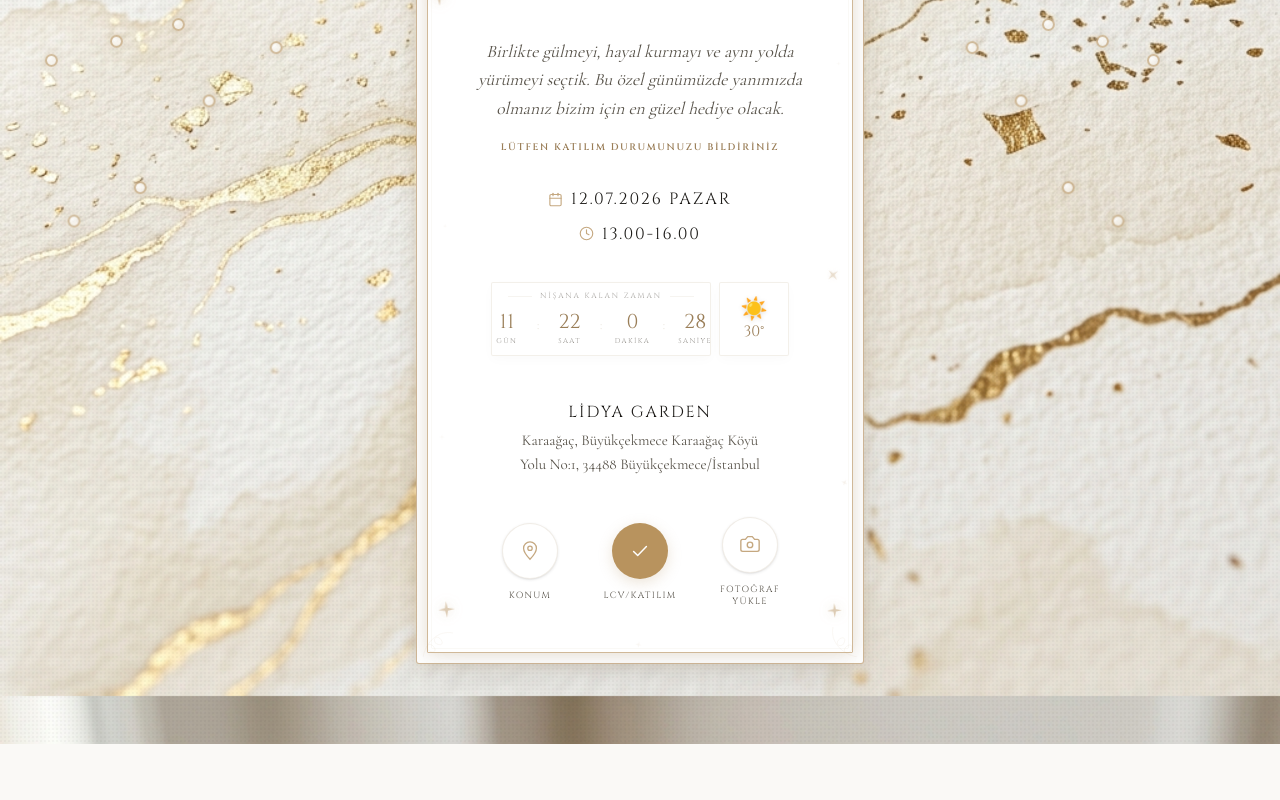
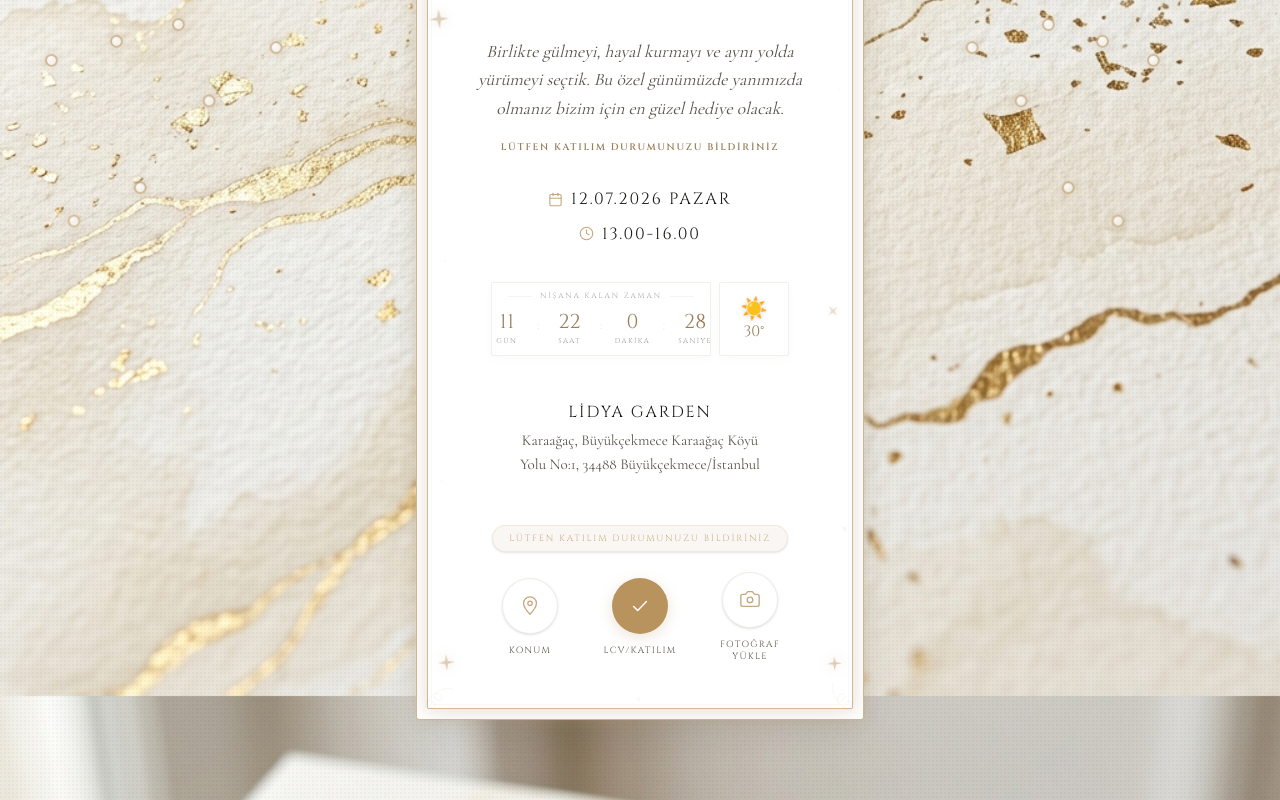
Before and after one commit to alperentagmann/ahmet-nesrin-nisan, a Next.js app: page /invite in a window 1280 px wide. Shown: the part 584-1384 px from the top of the page. Before the commit the page ends 1328 px from the top, so only its background shows below. Built offline with nearby package versions, Linux system fonts and the light colour scheme; no server answers.

Commit message:
style: LCV katilim uyari metni form icinden alinarak ana sayfadaki LCV butonunun uzerine yerlestirildi

```diff
--- a/app/invite/page.tsx
+++ b/app/invite/page.tsx
@@ -288,9 +288,17 @@ export default function InvitePage() {
         )}
 
         {/* Action buttons */}
-        <div className="flex items-center justify-center gap-6 pt-2 z-10">
-          <CircleAction
-            icon={<MapPinIcon />}
+        <div className="flex flex-col items-center gap-5 pt-4 z-10">
+          {/* LCV Reminder */}
+          <div className="animate-[pulse_3s_ease-in-out_infinite]">
+            <p className="font-display text-[9px] tracking-[0.2em] uppercase text-[#c5a880] bg-[#c5a880]/10 py-1.5 px-4 rounded-full border border-[#c5a880]/20 text-center shadow-sm">
+              Lütfen katılım durumunuzu bildiriniz
+            </p>
+          </div>
+
+          <div className="flex items-center justify-center gap-6">
+            <CircleAction
+              icon={<MapPinIcon />}
             label="konum"
             onClick={() => setIsMapModalOpen(true)}
           />
@@ -301,6 +309,7 @@ export default function InvitePage() {
             href="https://drive.google.com/drive/folders/1r0JYE1jKIGESAy6zl0yJvDw1cgmSe3VO?usp=drive_link"
             external={true}
           />
+          </div>
         </div>
       </div>
 
--- a/app/invite/rsvp/page.tsx
+++ b/app/invite/rsvp/page.tsx
@@ -375,9 +375,6 @@ export default function RsvpPage() {
           )}
 
           <div className="w-full flex flex-col gap-3 pt-4">
-            <p className="font-display text-[9.5px] tracking-[0.2em] uppercase text-ink-soft/80 bg-olive-soft/5 py-2 px-3 rounded text-center border border-olive-soft/10">
-              Lütfen katılım durumunuzu bildiriniz
-            </p>
             <button
               type="submit"
               disabled={status === "submitting"}
```
